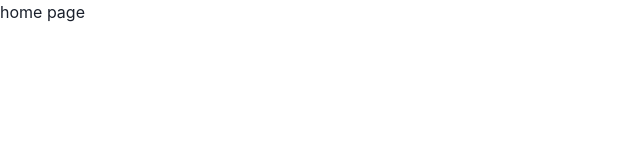
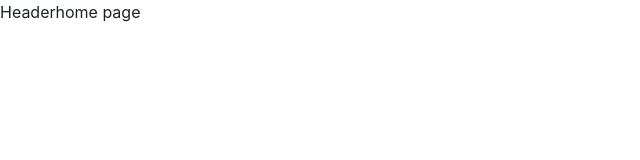
Before and after one commit to KatieSrbk/sports-club-website, a React (Create React App) app: page / in a window 1280 px wide. Shown: the top 160 px of the page, without its empty margins (0-640 px from the left). Built offline with nearby package versions, Linux system fonts and the light colour scheme; the HTML template or start-up script is replaced by a standard one.

Commit message:
create header component

```diff
--- /dev/null
+++ b/src/components/Header.jsx
@@ -0,0 +1,5 @@
+import { Flex } from '@chakra-ui/react'
+
+export const Header = () => {
+  return <Flex>Header</Flex>
+}
--- a/src/pages/home/HomePage.jsx
+++ b/src/pages/home/HomePage.jsx
@@ -1,3 +1,11 @@
+import { Flex } from '@chakra-ui/react'
+import { Header } from '../../components/Header'
+
 export const HomePage = () => {
-  return <div>home page</div>
+  return (
+    <Flex>
+      <Header />
+      <Flex>home page</Flex>
+    </Flex>
+  )
 }
```
